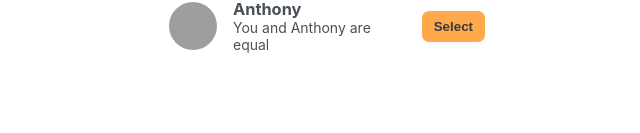
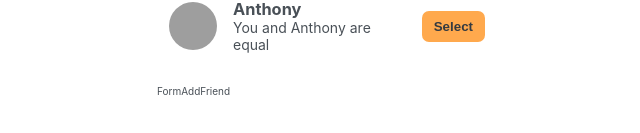
Before and after one commit to UsiTheStorm/eat-n-split, a React (Vite) app: page / in a window 1280 px wide. Shown: the part 301-434 px from the top of the page, without its empty margins (73-713 px from the left). Built offline with nearby package versions, Linux system fonts and the light colour scheme; grey boxes are pictures that could not be loaded.

Commit message:
Add FormAddFriend component

```diff
--- a/src/App.jsx
+++ b/src/App.jsx
@@ -4,15 +4,16 @@ import './App.css';
 import InitialFriends from './data/users.json';
 
 import FriendsList from './components/FriendsList';
+import FormAddFriend from './components/FormAddFriend';
 
 const friends = InitialFriends;
-// console.log(friends);
 
 function App() {
   return (
     <div className="app">
       <div className="sidebar">
         <FriendsList friends={friends} />
+        <FormAddFriend />
       </div>
     </div>
   );
--- /dev/null
+++ b/src/components/FormAddFriend.jsx
@@ -0,0 +1,7 @@
+import React from 'react';
+
+function FormAddFriend() {
+  return <div>FormAddFriend</div>;
+}
+
+export default FormAddFriend;
```
